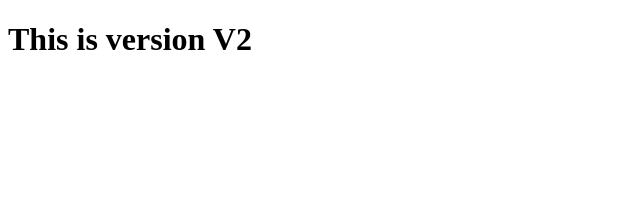
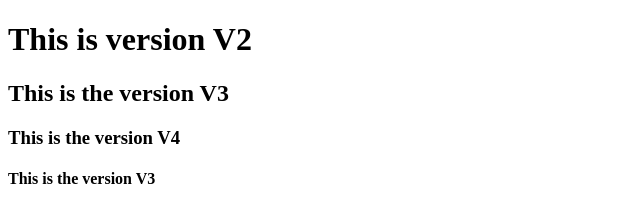
Before and after one commit to 15Tarun/myrepo, a plain HTML site: page index.html in a window 1280 px wide. Shown: the whole page, without its empty margins (0-640 px from the left). Drawn offline with Linux system fonts and the light colour scheme.

Commit message:
this is the new version

```diff
--- a/index.html
+++ b/index.html
@@ -6,7 +6,9 @@
     <title>Document</title>
 </head>
 <body>
-    <h1>This is version V2
-    </h1>
+    <h1>This is version V2 </h1>
+    <h2>This is the version V3</h2>
+    <h3>This is the version V4</h3>
+    <h4>This is the version V3</h4>
 </body>
 </html>
```
